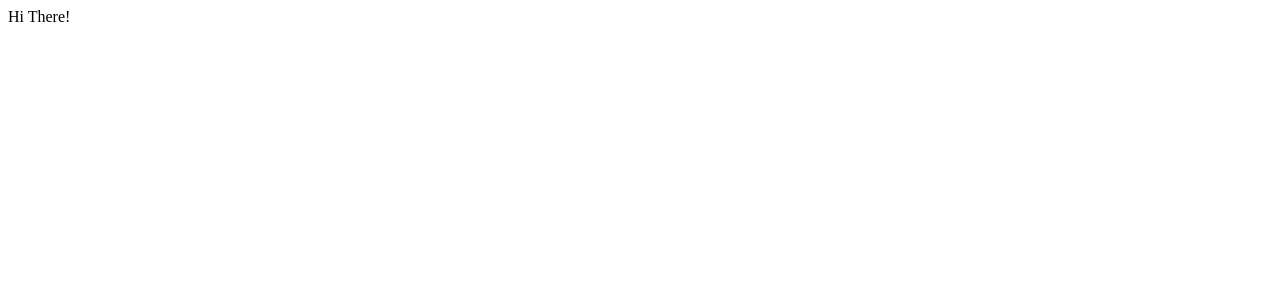
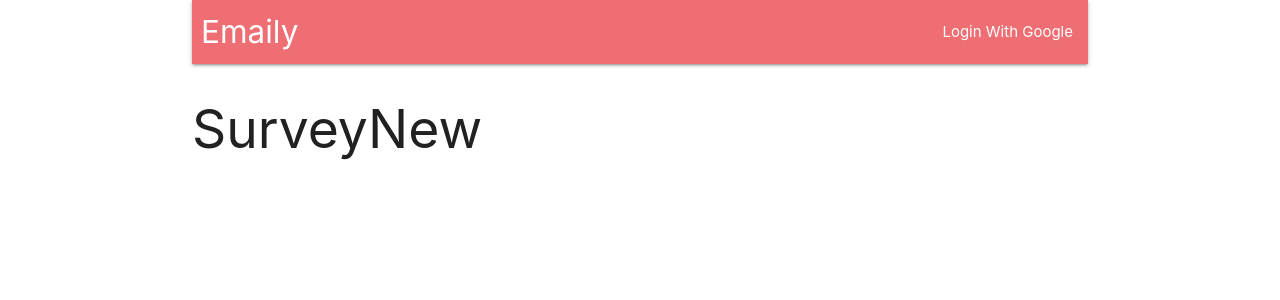
Before and after one commit to hayreddintuzel/react-email-app, a React (Create React App) app in the folder client/: page /surveys/new in a window 1280 px wide. Shown: the top 300 px of the page. Built offline with nearby package versions, Linux system fonts and the light colour scheme; no server answers.

Commit message:
redux-chunk etc.

```diff
--- a/client/package.json
+++ b/client/package.json
@@ -3,13 +3,16 @@
   "version": "0.1.0",
   "private": true,
   "dependencies": {
+    "axios": "^0.18.0",
     "http-proxy-middleware": "^0.19.1",
+    "materialize-css": "^1.0.0",
     "react": "^16.7.0",
     "react-dom": "^16.7.0",
     "react-redux": "^6.0.0",
     "react-router-dom": "^4.3.1",
     "react-scripts": "2.1.3",
-    "redux": "^4.0.1"
+    "redux": "^4.0.1",
+    "redux-thunk": "^2.3.0"
   },
   "scripts": {
     "start": "react-scripts start",
--- /dev/null
+++ b/client/src/actions/index.js
@@ -0,0 +1,9 @@
+import axios from 'axios';
+import { FETCH_USER } from './types';
+
+export const fetchUser = () => {
+    return function (dispatch) {
+        axios.get('/api/me')
+        .then(res => dispatch({ type: FETCH_USER, payload: res}));
+    }
+};
--- /dev/null
+++ b/client/src/actions/types.js
@@ -0,0 +1 @@
+export const FETCH_USER = 'fetch_user';
--- a/client/src/components/App.js
+++ b/client/src/components/App.js
@@ -1,11 +1,32 @@
-import React from 'react';
+import React, { Component} from 'react';
+import {BrowserRouter, Route} from 'react-router-dom';
+import { connect } from 'react-redux';
+import * as actions from '../actions';
 
-const App = () => {
-    return (
-        <div>
-            Hi There!
-        </div>
-    );
+import Header from './Header';
+const Dashboard = () => <h2>Dashboard</h2>;
+const SurveyNew = () => <h2>SurveyNew</h2>;
+const Landing = () => <h2>Landing</h2>;
+
+class App extends Component {
+    componentDidMount() {
+        this.props.fetchUser();
+    }
+
+    render() {
+        return (
+            <div>
+                <BrowserRouter>
+                <div className="container">
+                    <Header />
+                    <Route exact path="/" component={Landing} />
+                    <Route exact path="/surveys" component={Dashboard} />
+                    <Route path="/surveys/new" component={SurveyNew} />
+                </div>
+                </BrowserRouter>
+            </div>
+        );
+    }
 };
 
-export default App;
+export default connect(null, actions)(App);
--- /dev/null
+++ b/client/src/components/Header.js
@@ -0,0 +1,22 @@
+import React, { Component } from 'react';
+
+const p3 = {
+    paddingLeft: '9px',
+  };
+
+class Header extends Component {
+    render() {
+        return (
+            <nav style={p3}>
+                <div className="nav-wrapper">
+                    <a href="#" className="brand-logo">Emaily</a>
+                    <ul id="nav-mobile" className="right">
+                        <li><a href="auth/google">Login With Google</a></li>
+                    </ul>
+                </div>
+            </nav>
+        );
+    }
+}
+
+export default Header;
--- a/client/src/index.js
+++ b/client/src/index.js
@@ -1,12 +1,15 @@
+import 'materialize-css/dist/css/materialize.min.css';
 import React from 'react';
 import ReactDOM from 'react-dom';
 import { Provider } from 'react-redux';
 import { CreateStore, applyMiddleware, createStore} from 'redux';
+import reduxThunk from 'redux-thunk';
 
 import App from './components/App';
 import reducers from './reducers';
 
-const store = createStore( reducers, {}, applyMiddleware());
+
+const store = createStore( reducers, {}, applyMiddleware(reduxThunk));
 
 ReactDOM.render(<Provider store={store}><App /></Provider>,
     document.querySelector('#root')
--- a/client/src/reducers/authReducer.js
+++ b/client/src/reducers/authReducer.js
@@ -1,4 +1,5 @@
 export default function(state = {}, action) {
+    console.log(action);
     switch (action.type) {
         default:
             return state;
--- a/client/src/setupProxy.js
+++ b/client/src/setupProxy.js
@@ -1,5 +1,6 @@
 const proxy = require('http-proxy-middleware')
 
 module.exports = function(app) {
-    app.use(proxy('/auth/google', { target: 'http://localhost:5000' }))
+    app.use(proxy('/auth/google', { target: 'http://localhost:5000' }));
+    app.use(proxy('/api/*', { target: 'http://localhost:5000' }));
 }
```
Also changed, not shown: 1 other file (tests, documents, lock files or other folders).
